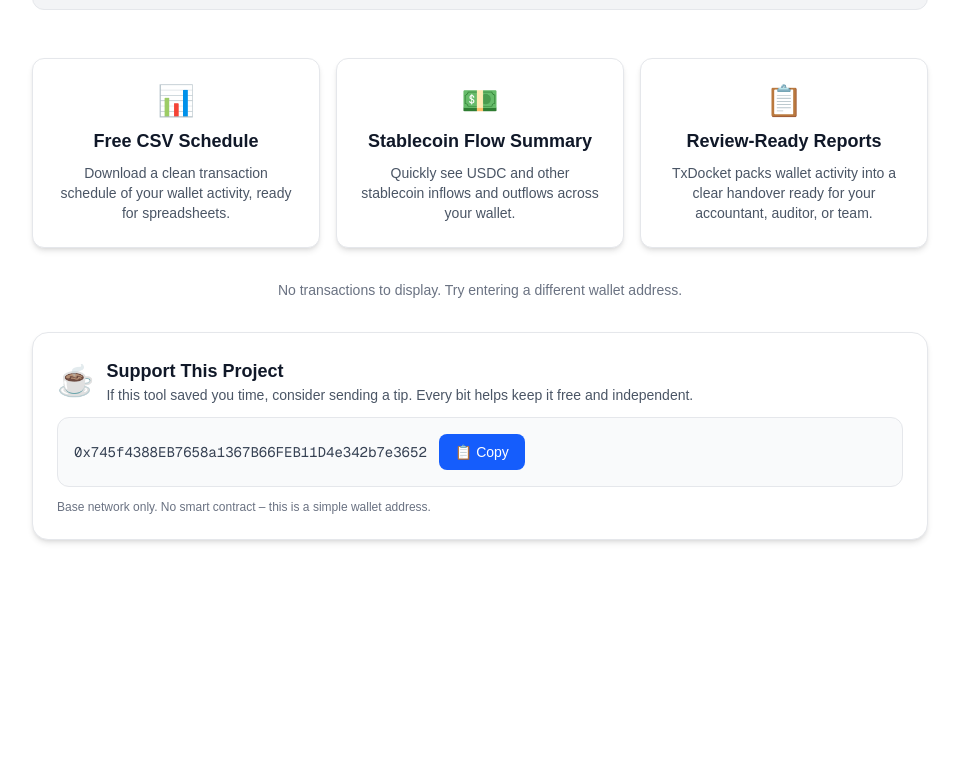
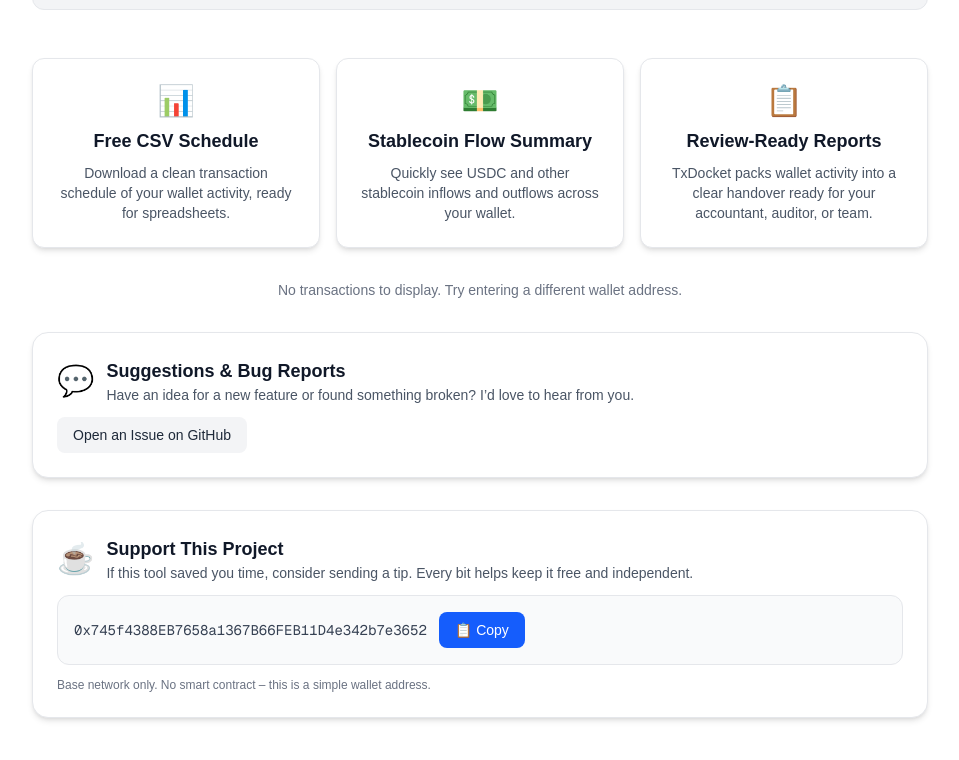
Before and after one commit to shockedpanda/TxDocket, a Next.js app: page / in a window 1280 px wide. Shown: the part 763-1523 px from the top of the page, without its empty margins (160-1119 px from the left). Before the commit the page ends 1367 px from the top, so only its background shows below. Built offline with nearby package versions, Linux system fonts and the light colour scheme.

Commit message:
Add feedback & bug report section

```diff
--- a/src/app/page.tsx
+++ b/src/app/page.tsx
@@ -8,6 +8,7 @@ import { DONATION_ADDRESS } from "@/lib/constants";
 import DonationSection from "@/components/DonationSection";
 import { isScamToken } from "@/lib/utils";
 import StablecoinSummary from "@/components/StablecoinSummary";
+import FeedbackSection from "@/components/FeedbackSection";
 
 export default function Home() {
   const [walletAddress, setWalletAddress] = useState("");
@@ -440,6 +441,9 @@ export default function Home() {
           </div>
         )}
 
+        {/* Feedback & suggestions */}
+        <FeedbackSection />
+
         {/* Donation section */}
         <DonationSection address={DONATION_ADDRESS} />
       </div>
--- /dev/null
+++ b/src/components/FeedbackSection.tsx
@@ -0,0 +1,26 @@
+// src/components/FeedbackSection.tsx
+export default function FeedbackSection() {
+  return (
+    <div className="bg-white dark:bg-gray-800 shadow-md rounded-2xl p-6 border border-gray-200 dark:border-gray-700 text-left space-y-3">
+      <div className="flex items-center gap-3">
+        <span className="text-3xl">💬</span>
+        <div>
+          <h3 className="text-lg font-semibold text-gray-900 dark:text-white">
+            Suggestions & Bug Reports
+          </h3>
+          <p className="text-sm text-gray-600 dark:text-gray-300">
+            Have an idea for a new feature or found something broken? I’d love to hear from you.
+          </p>
+        </div>
+      </div>
+      <a
+        href="https://github.com/shockedpanda/base-wallet-records/issues/new"
+        target="_blank"
+        rel="noopener noreferrer"
+        className="inline-block px-4 py-2 bg-gray-100 dark:bg-gray-700 hover:bg-gray-200 dark:hover:bg-gray-600 text-gray-800 dark:text-gray-200 rounded-lg text-sm font-medium transition-colors"
+      >
+        Open an Issue on GitHub
+      </a>
+    </div>
+  );
+}
```
